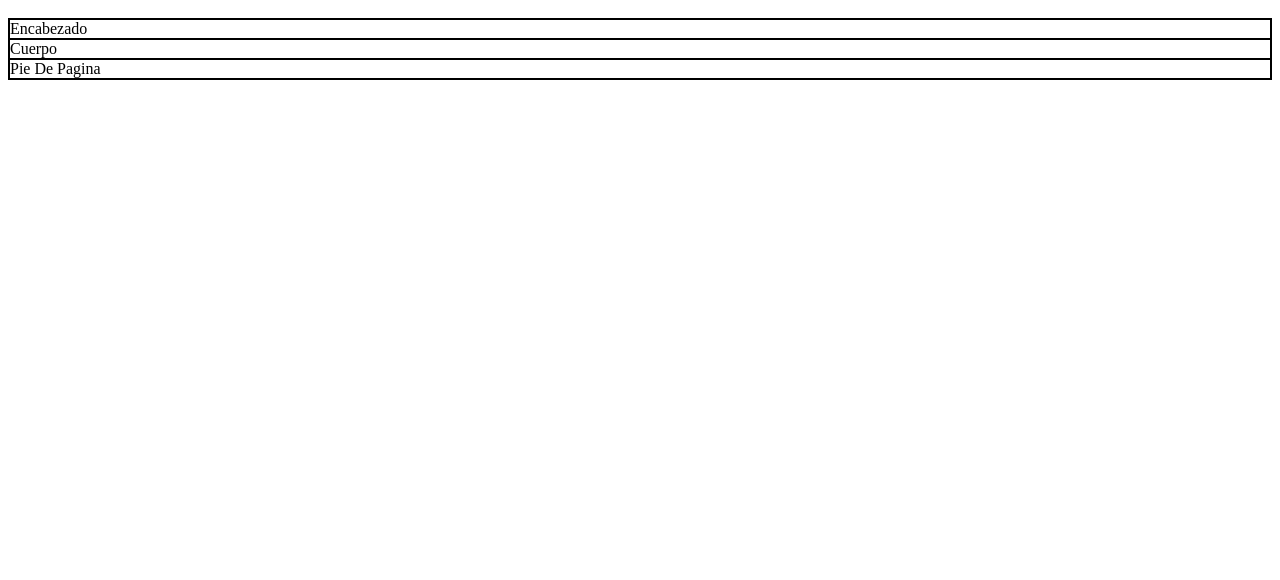
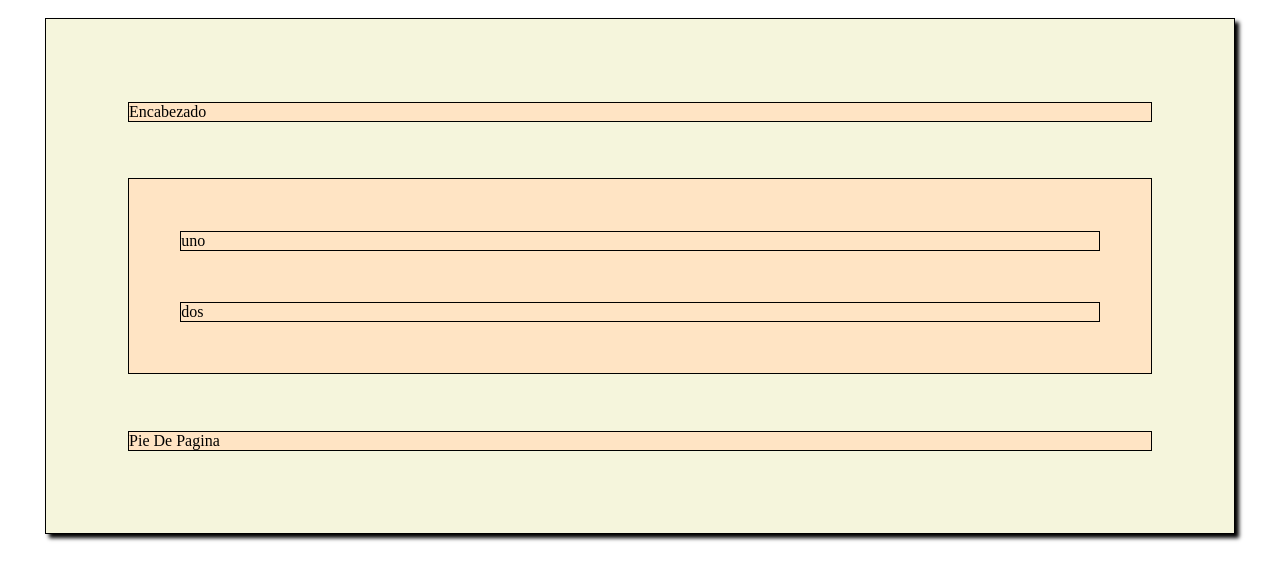
Before and after one commit to JohanSena123/EjemploHotelAtlantida, a plain HTML site: page index.html in a window 1280 px wide. Shown: the part 48-628 px from the top of the page. Drawn offline with Linux system fonts and the light colour scheme.

Commit message:
V.1
Aqui ya esta la base de la plantilla

```diff
--- a/estilos.css
+++ b/estilos.css
@@ -1,3 +1,17 @@
+
 div {
     border: 1px solid;
 }
+
+#Principal{
+    background-color: beige;
+    width: 90%;
+    margin: 0 auto;
+    padding: 2%;
+    box-shadow: 4px 4px 4px black;
+}
+
+.General{
+    background-color: bisque;
+    margin: 5%;
+}
--- a/index.html
+++ b/index.html
@@ -7,13 +7,12 @@
   <body>
     <h1>Pagina Principal</h1>
     <div id="Principal">
-
-      <div>Encabezado</div>
-
-      <div>Cuerpo</div>
-
-      <div>Pie De Pagina</div>
-
+      <div class="General">Encabezado</div>
+      <div class="General">
+        <div class="General">uno</div>
+        <div class="General">dos</div>
+      </div>
+      <div class="General">Pie De Pagina</div>
     </div>
   </body>
 </html>
```
